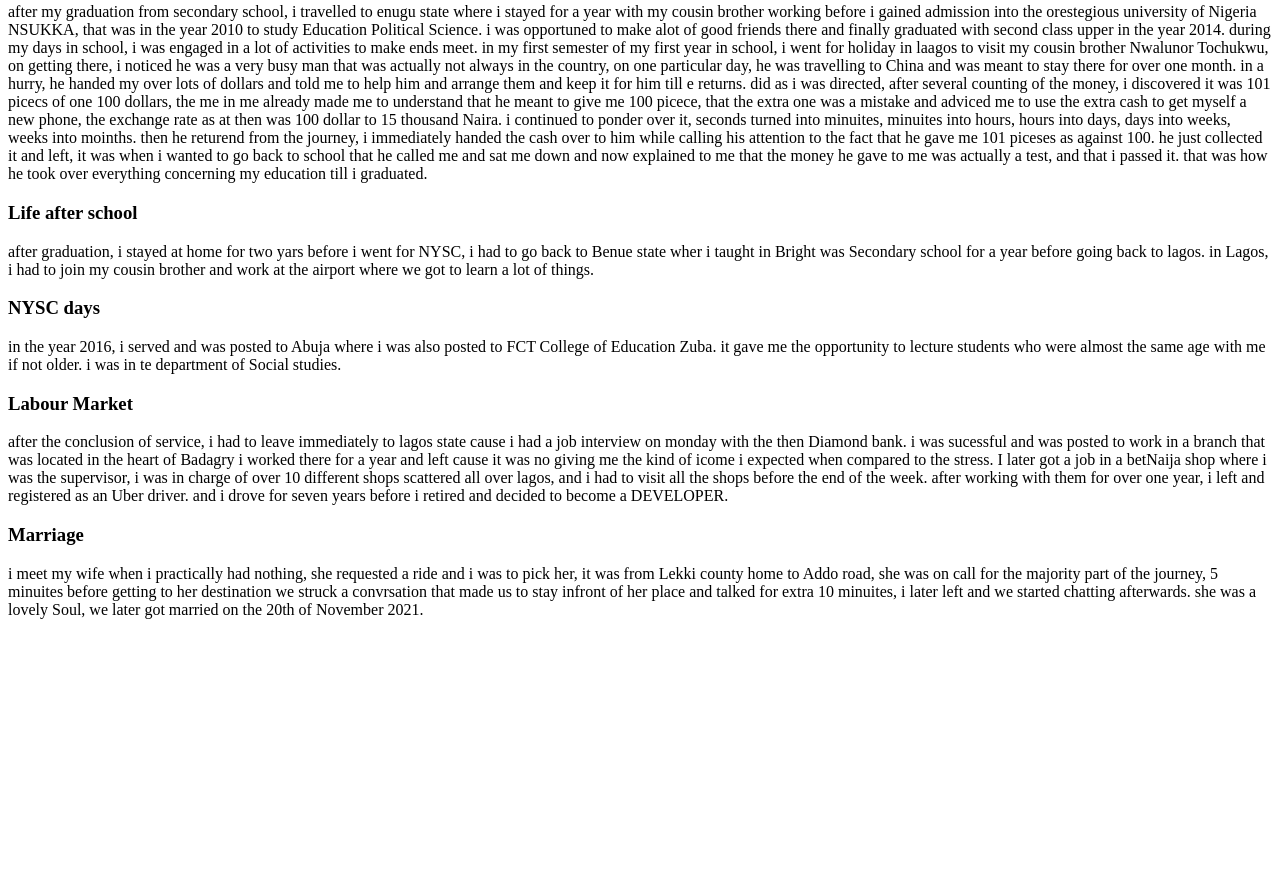
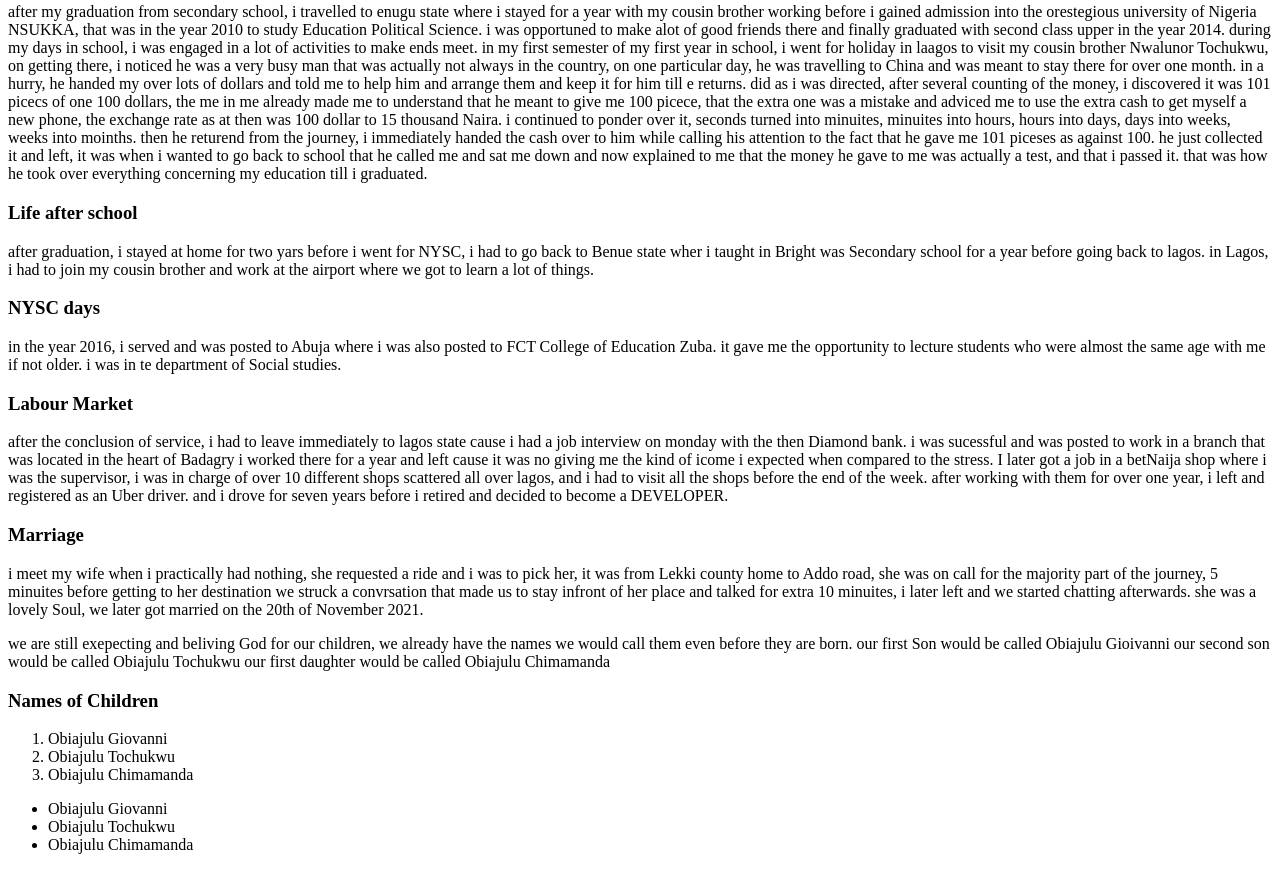
Before and after one commit to MbanefoOBIAJULU/obj_gittest, a plain HTML site: page index.html in a window 1280 px wide. Shown: the part 550-1420 px from the top of the page. Before the commit the page ends 1185 px from the top, so only its background shows below. Drawn offline with Linux system fonts and the light colour scheme.

Commit message:
hello_world.txt

```diff
--- a/index.html
+++ b/index.html
@@ -67,6 +67,21 @@ i worked there for a year and left cause it was no giving me the kind of icome i
 to Addo road, she was on call for the majority part of the journey, 5 minuites before getting to her destination we struck
 a convrsation that made us to stay infront of her place and talked for extra 10 minuites, i later left and we started
 chatting afterwards. she was a lovely Soul, we later got married on the 20th of November 2021.</p>
+<p>we are still exepecting and beliving God for our children, we already have the names we would call them even before
+they are born.
+our first Son would be called Obiajulu Gioivanni
+our second son would be called Obiajulu Tochukwu
+our first daughter would be called Obiajulu Chimamanda </p>
+<h3>Names of Children</h3>
+   <ol> <li>Obiajulu Giovanni</li>
+    <li>Obiajulu Tochukwu</li>
+    <li>Obiajulu Chimamanda</li>
+   </ol>
+   <ul>
+   <li>Obiajulu Giovanni</li>
+    <li>Obiajulu Tochukwu</li>
+    <li>Obiajulu Chimamanda</li>
+   </ul>
  </head>
 <body>
    <script src="example.js"></script>
```
Also changed, not shown: obiajulu.html (+1 -12 lines), hello_world.txt.
